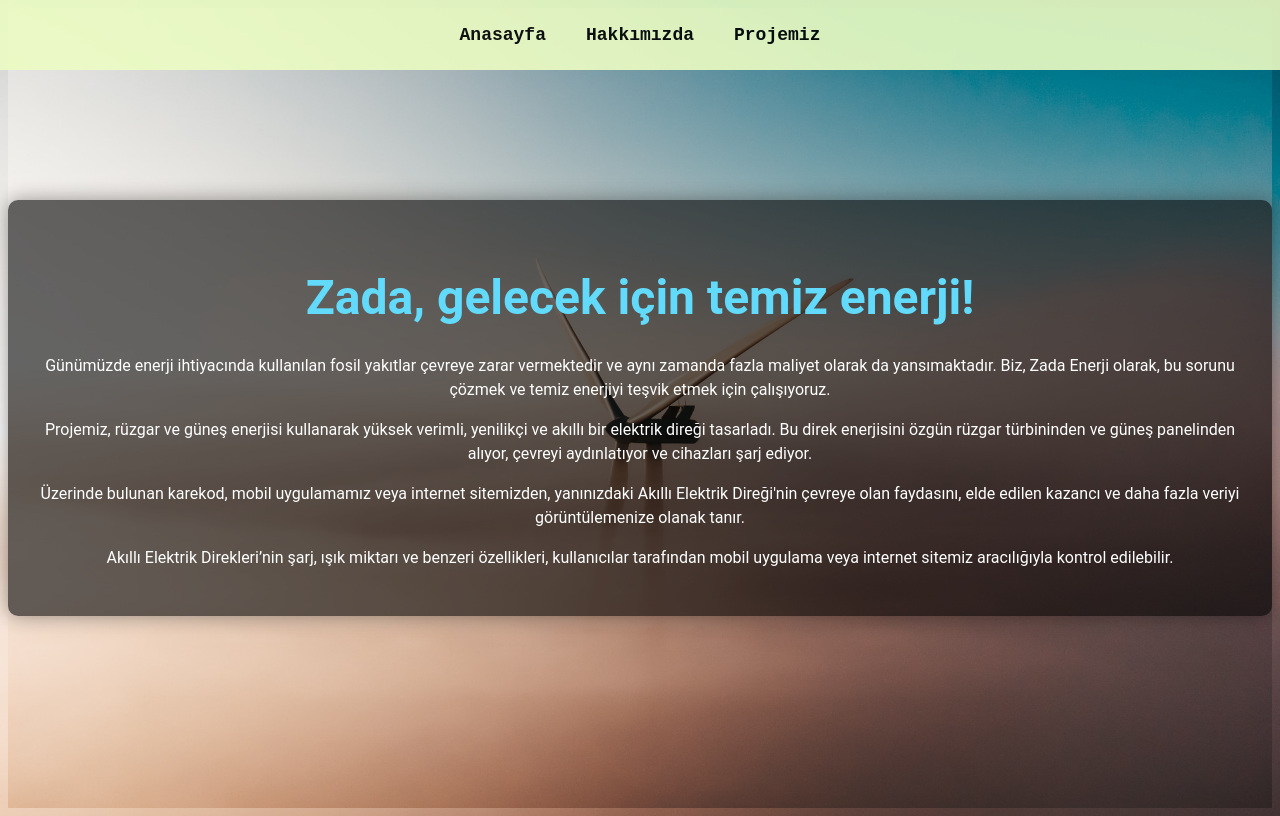
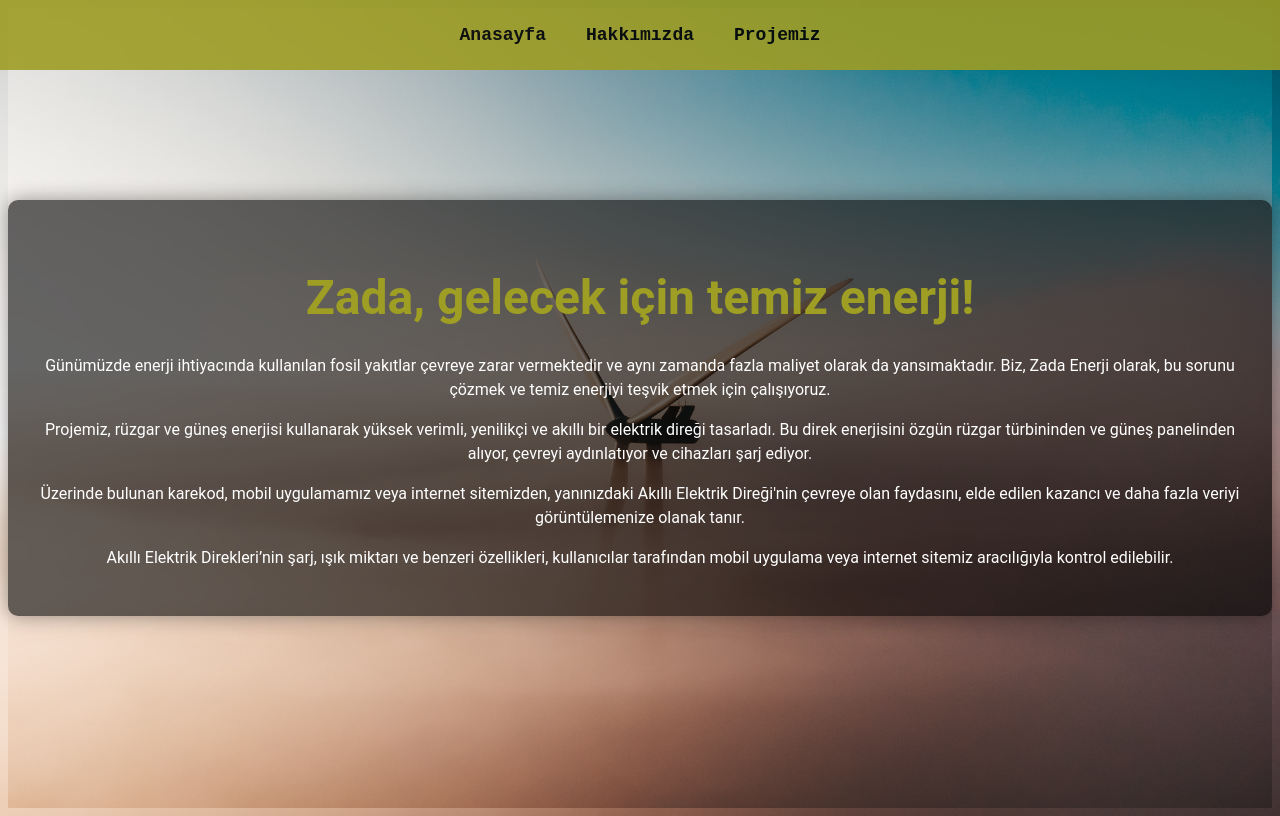
Before and after one commit to omerfarukfidan/zada-app, a Next.js app: page / in a window 1280 px wide. Built offline with nearby package versions, Linux system fonts and the light colour scheme.

Commit message:
navbar and font color update

```diff
--- a/components/Navbar.module.css
+++ b/components/Navbar.module.css
@@ -1,7 +1,7 @@
 /* components/Navbar.module.css */
 
 .navbar {
-  background-color: #ecfcc2;
+  background-color: 		#9E9D24;
   color: #070707;
   padding: 20px 0; /* Yüksekliği artırarak daha büyük yapın */
   text-align: center;
--- a/pages/about.js
+++ b/pages/about.js
@@ -8,7 +8,7 @@ export default function About() {
   return (
     <div>
       <Head>
-        <title>Hakkımızda - My Next.js Website</title>
+        <title>Hakkımızda</title>
         <meta name="description" content="Proje ekibi hakkında bilgi." />
         <link rel="icon" href="/favicon.ico" />
       </Head>
--- a/pages/index.js
+++ b/pages/index.js
@@ -8,7 +8,7 @@ export default function Home() {
   return (
     <div className={styles.container}>
       <Head>
-        <title>My Next.js Website</title>
+        <title>Anasayfa</title>
         <meta name="description" content="A basic Next.js website" />
         <link rel="icon" href="/favicon.ico" />
       </Head>
--- a/pages/project.js
+++ b/pages/project.js
@@ -7,7 +7,7 @@ export default function Project() {
   return (
     <div>
       <Head>
-        <title>Projemiz - My Next.js Website</title>
+        <title>Projemiz</title>
         <meta name="description" content="Projemiz hakkında bilgi." />
         <link rel="icon" href="/favicon.ico" />
       </Head>
--- a/styles/Home.module.css
+++ b/styles/Home.module.css
@@ -24,7 +24,7 @@
 
 .title {
   font-size: 3rem;
-  color: #61dafb;
+  color: 	#9E9D24;
   margin-bottom: 20px;
 }
 
```
